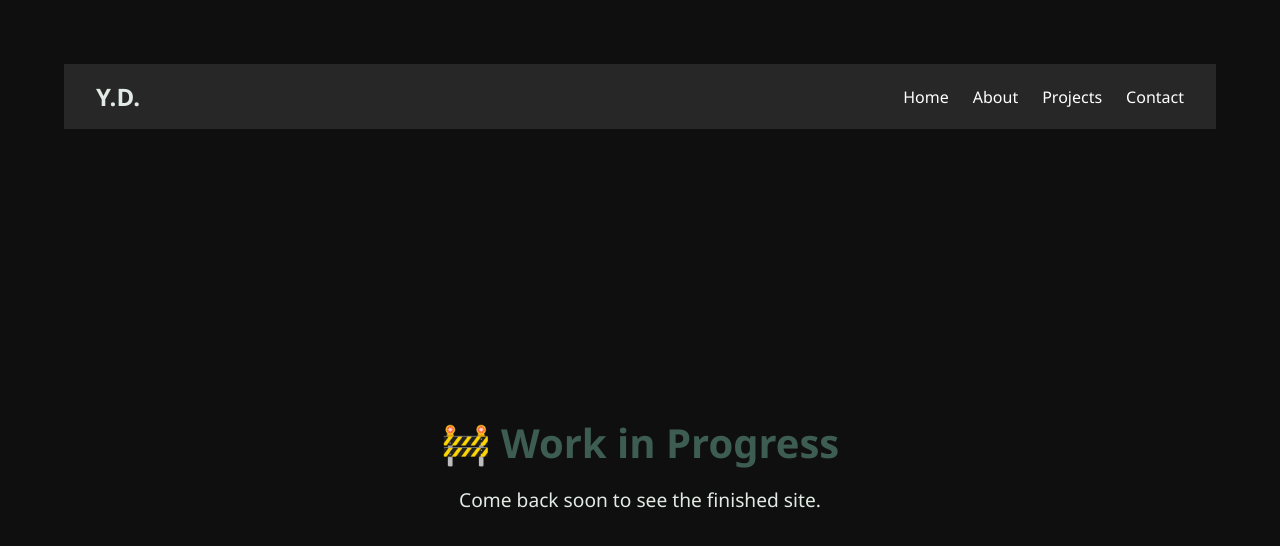
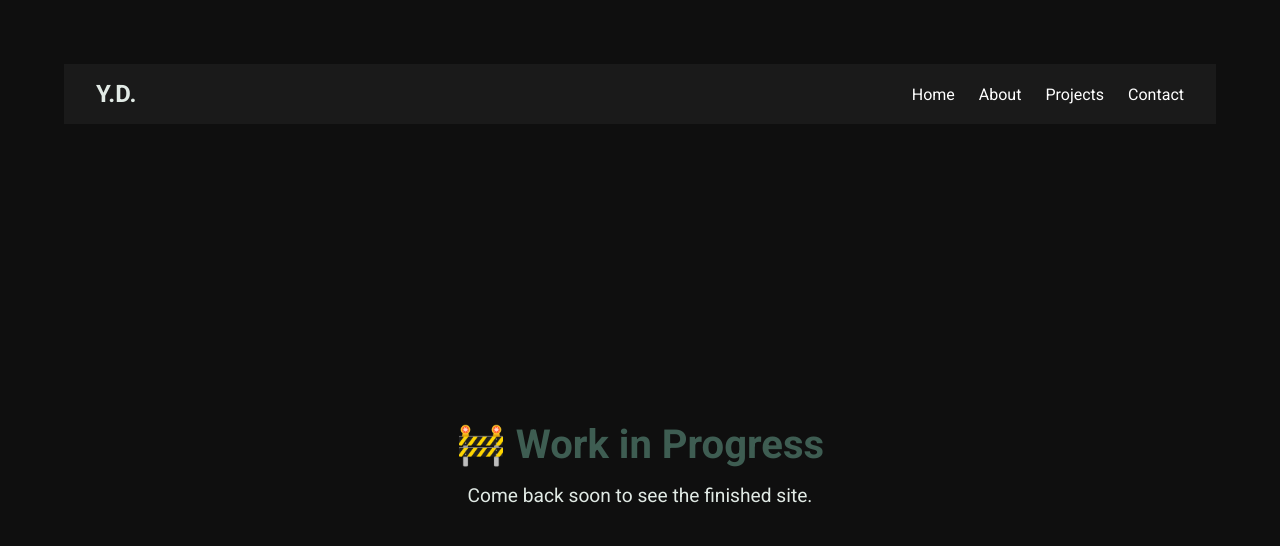
Before and after one commit to y00do/portfolio-angular, an Angular app: page / in a window 1280 px wide. Shown: the top 546 px of the page. Built offline with nearby package versions, Linux system fonts and the light colour scheme.

Commit message:
update font family and color variables for improved styling consistency

```diff
--- a/src/index.html
+++ b/src/index.html
@@ -6,6 +6,10 @@
 		<base href="/" />
 		<meta name="viewport" content="width=device-width, initial-scale=1" />
 		<link rel="icon" type="image/x-icon" href="favicon.ico" />
+		<link
+			href="https://fonts.googleapis.com/css?family=Roboto:400,700&display=swap"
+			rel="stylesheet"
+		/>
 	</head>
 	<body>
 		<app-root></app-root>
--- a/src/styles.scss
+++ b/src/styles.scss
@@ -9,11 +9,13 @@
 :root {
     --site-background: black;
     --main-page-background: #0f0f0f;
-    --surface: #272727;
+    --surface: #1a1a1a;
     --primary: #3e5d52;
     --primary-accent: #a7beb4;
     --secondary: #e1eae5;
     --secondary-accent: #dce5e1;
+    --border: #272727;
+    --box-shadow: #3e5d524d;
 }
 
 html {
@@ -21,7 +23,8 @@ html {
 }
 
 body {
-    font-family: "Segoe UI", sans-serif;
+    font-family: "Roboto", "Monospace", sans-serif;
     min-height: 100vh;
     background-color: var(--site-background);
+    font-size: 100%;
 }
```
